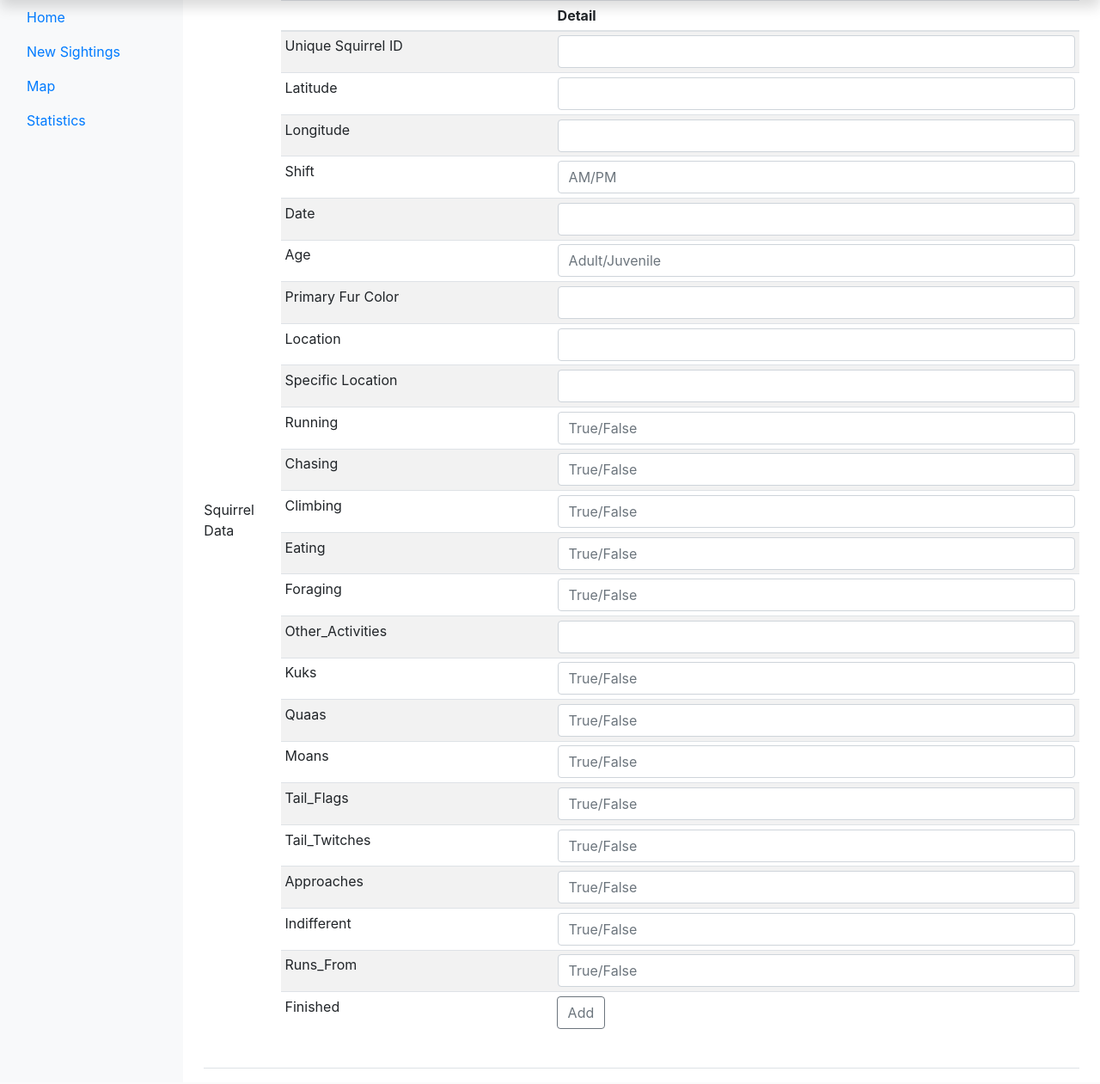
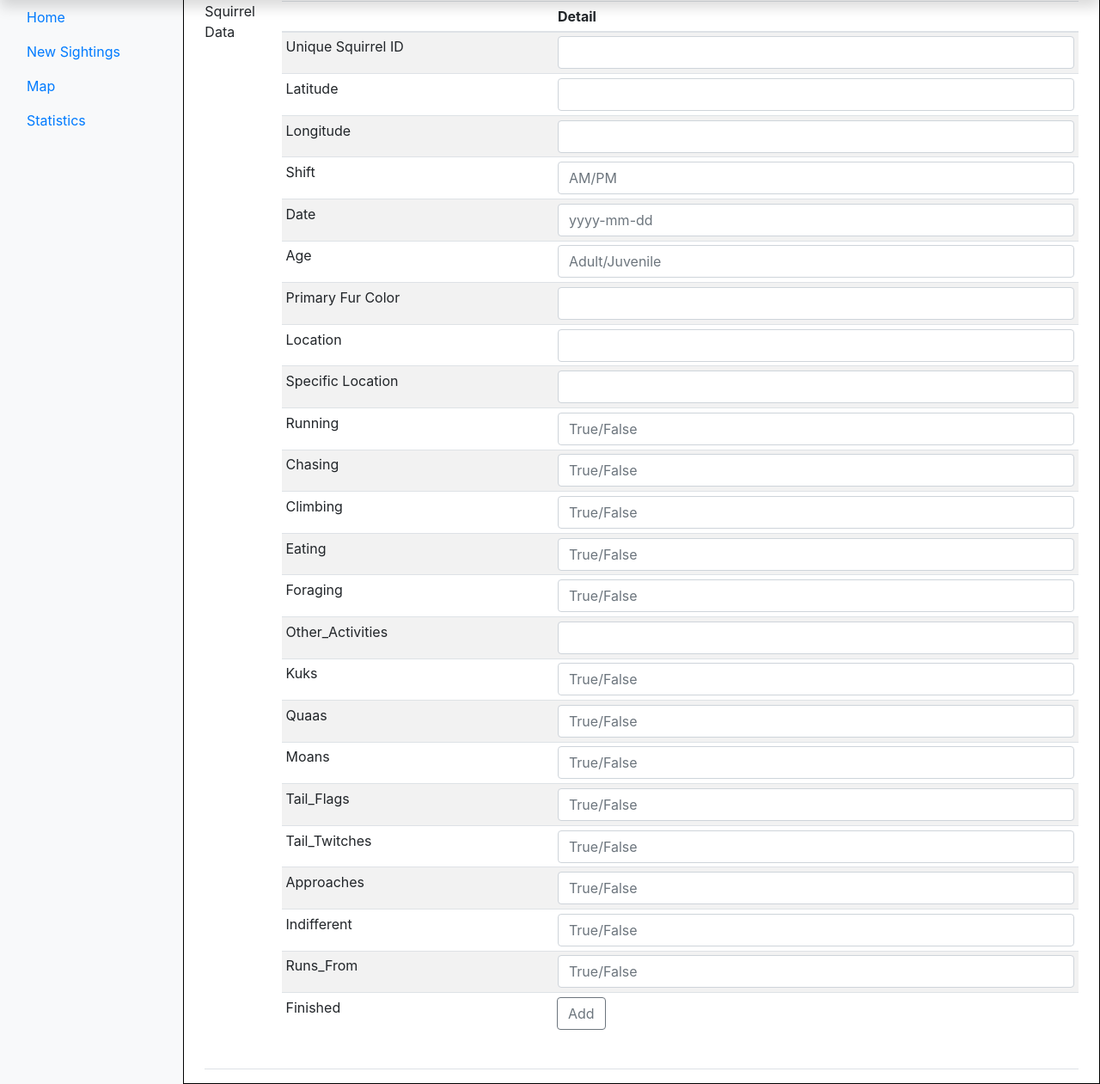
Before and after one commit to junglewill/Squirrel-tracker, a Django app: page /sightings/add/ in a window 1280 px wide. Shown: the part 40-1301 px from the top of the page at 86% size. Run offline with Django 3.2, Linux system fonts and the light colour scheme; parts of the project's set-up code (start-up, migrations or seed data) failed here and were passed over.

Commit message:
Unified the format

```diff
--- a/sightings/templates/sightings/add.html
+++ b/sightings/templates/sightings/add.html
@@ -50,14 +50,16 @@
       </div>
     </nav>
 
-    <main role="main" class="col-md-9 ml-sm-auto col-lg-10 px-4">
-      <div class="d-flex justify-content-between flex-wrap flex-md-nowrap align-items-center pt-3 pb-2 mb-3 border-bottom">
+    <main role="main" class="col-md-9 ml-sm-auto col-lg-10 px-4" style='border: 1px solid black'>
+	<div class="navbar-brand col-sm-3 col-md-2 mr-0" id="myChart" style="width:100%"></div>
+	<div class="navbar-brand col-sm-3 col-md-2 mr-0" id="myChart" style="width:100%"></div>
+	<div class="navbar-brand col-sm-3 col-md-2 mr-0" id="myChart" style="width:100%"></div>
+      <div class="d-flex justify-content-between flex-wrap flex-md-nowrap align-items-stretch pt-3 pb-2 mb-3 border-bottom">
       <head>Squirrel Data</head>
       <div class="table-responsive">
         <table class="table table-striped table-sm">
             <thead>
-            <div class="navbar-brand col-sm-3 col-md-2 mr-0" id="myChart" style="width:100%"></div>
-                 <tr>
+            	<tr>
                 <th></th>
                 <th>Detail</th>
 
@@ -104,6 +106,7 @@
                 <td><input type="text"
                name="Date"
                class="form-control"
+	       placeholder="yyyy-mm-dd"
                aria-label="Date"/>
                 </td>
             </tr>
```
